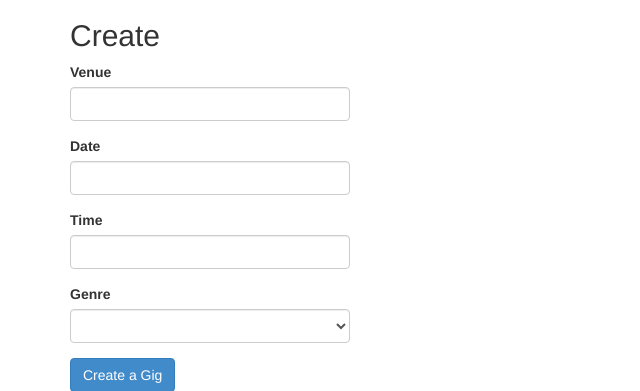
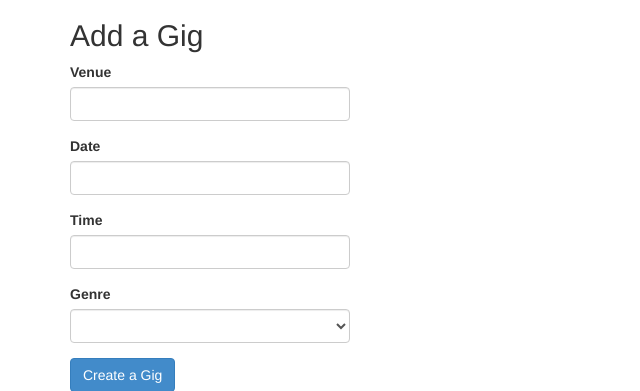
Before and after one commit to Inkatha/CSharpPluralsight, an ASP.NET MVC app: template GigHub/GigHub/Views/Gigs/Create.cshtml in a window 1280 px wide. Shown: the part 51-442 px from the top of the page, without its empty margins (0-640 px from the left). Run offline with ASP.NET Core 8 and stand-ins for ASP.NET MVC 5, Linux system fonts and the light colour scheme; the template is opened without the code that fills it, so the values that code supplies are empty; the project's own start-up code is not run, and a stand-in starts its controllers and pages; some libraries are stand-ins or nearby versions.

Commit message:
Change to create.cshtml label

```diff
--- a/GigHub/GigHub/Views/Gigs/Create.cshtml
+++ b/GigHub/GigHub/Views/Gigs/Create.cshtml
@@ -4,7 +4,7 @@
     Layout = "~/Views/Shared/_Layout.cshtml";
 }
 
-<h2>Create</h2>
+<h2>Add a Gig</h2>
 
 <form>
     <div class="form-group">
```
